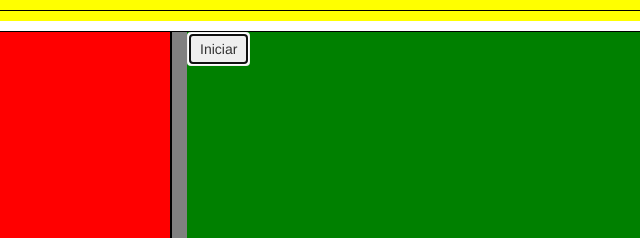
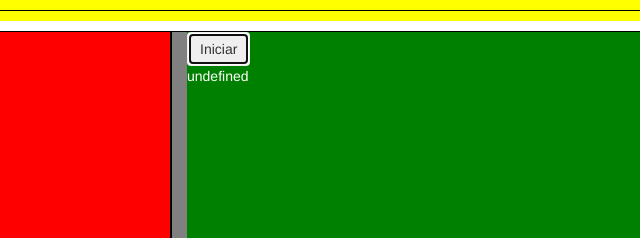
Before and after one commit to brandongatlin/Hangman-Game, a plain HTML site: page index.html in a window 1280 px wide. Both pictures are taken after a click on the button "Iniciar". Shown: the part 149-387 px from the top of the page, 469-1109 px from the left. Drawn offline with nearby package versions, Linux system fonts and the light colour scheme.

Commit message:
made random word function

```diff
--- a/assets/css/game.css
+++ b/assets/css/game.css
@@ -74,6 +74,10 @@ margin-left: 100px;
 	background-color: green;
 }
 
+#word-holder {
+	color: white;
+}
+
 canvas {
 	background-color: #ffffff;
 	border: 2px;
--- a/assets/javascript/game.js
+++ b/assets/javascript/game.js
@@ -8,11 +8,16 @@ var letterChoices = ["a", "b", "c", "d", "e", "f", "g", "h", "i", "j", "k", "l",
 
 var iniciar = document.getElementById("iniciar");
 
+var randomWord = wordList[Math.floor(Math.random() * wordList.length)];
+
+    function getRandomWord() {
+    document.getElementById("random-word-here").innerHTML = wordList[getRandomWord];
+};
 
 
-var randomWord = wordList[Math.floor(Math.random() * wordList.length)];
+console.log(getRandomWord);
 
-console.log(randomWord);
+
 
 
 
--- a/index.html
+++ b/index.html
@@ -33,7 +33,10 @@
                 </div>
                 <div id="col-2-2" class="col-md-6">
                     <div id="word-container">
-                        <button type="button" class="btn btn-outline-primary" id="iniciar">Iniciar</button>
+                        <button onclick="getRandomWord()" type="button" class="btn btn-outline-primary" id="iniciar">Iniciar</button>
+                        <div id="word-holder">
+                            <p id="random-word-here"></p>
+                        </div>
                     </div>
 
                     <div class="row" id="alpha-row-1">
```
